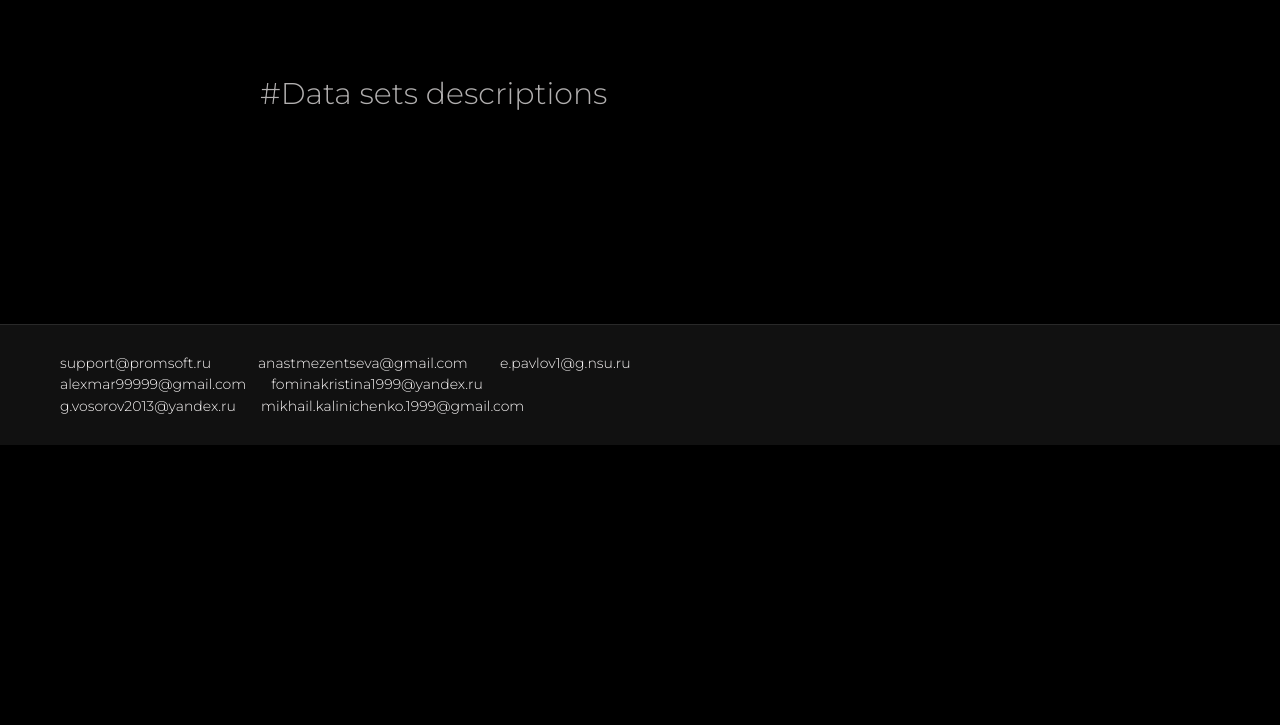
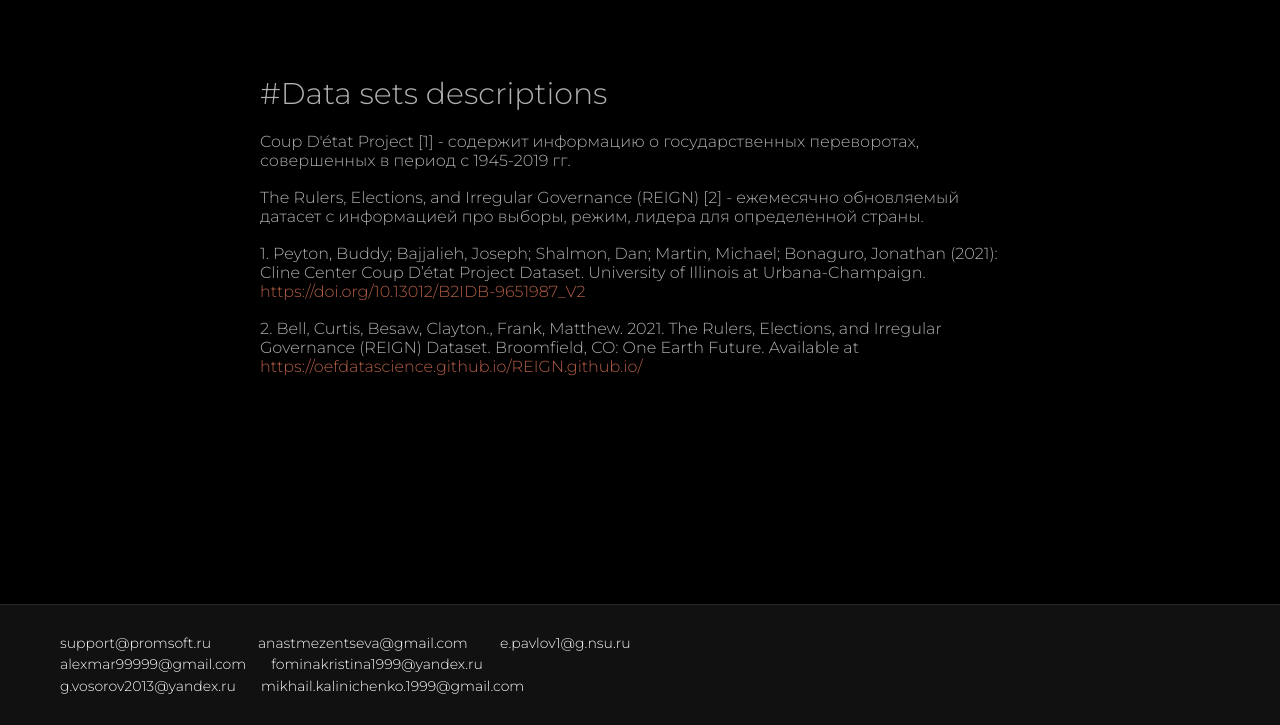
Before and after one commit to comptech-winter-school/coup-prediction, a Django app: page /datasets in a window 1280 px wide. Shown: the part 482-1207 px from the top of the page. Before the commit the page ends 927 px from the top, so only its background shows below. Run offline with Django 3.2, Linux system fonts and the light colour scheme.

Commit message:
datasets descriptions were added

```diff
--- a/CoupPrediction/CoupPredictionApp/static/CoupPredictionApp/css/tilda-blocks-2.12.css
+++ b/CoupPrediction/CoupPredictionApp/static/CoupPredictionApp/css/tilda-blocks-2.12.css
@@ -2738,6 +2738,10 @@ img:not([src]) {
     line-height: 1.35
 }
 
+.t120__preface span{
+    margin-top: 20px;
+}
+
 @media screen and (max-width: 640px) {
     .t119__preface {
         font-size: 22px
--- a/CoupPrediction/CoupPredictionApp/templates/CoupPredictionApp/Review.html
+++ b/CoupPrediction/CoupPredictionApp/templates/CoupPredictionApp/Review.html
@@ -21,9 +21,12 @@
     <meta name="robots" content="nofollow">
     <link rel="shortcut icon" href="https://static.tildacdn.com/img/tildafavicon.ico" type="image/x-icon">
     <!-- Assets -->
-    <link rel="stylesheet" href="{% static 'CoupPredictionApp/css/tilda-grid-3.0.min.css' %}" type="text/css" media="all">
-    <link rel="stylesheet" href="{% static 'CoupPredictionApp/css/tilda-blocks-2.12.css' %}" type="text/css" media="all">
-    <link rel="stylesheet" href="{% static 'CoupPredictionApp/css/tilda-animation-1.0.min.css' %}" type="text/css" media="all">
+    <link rel="stylesheet" href="{% static 'CoupPredictionApp/css/tilda-grid-3.0.min.css' %}" type="text/css"
+          media="all">
+    <link rel="stylesheet" href="{% static 'CoupPredictionApp/css/tilda-blocks-2.12.css' %}" type="text/css"
+          media="all">
+    <link rel="stylesheet" href="{% static 'CoupPredictionApp/css/tilda-animation-1.0.min.css' %}" type="text/css"
+          media="all">
     <script type="text/javascript" async="" id="tildastatscript"
             src="{% static 'CoupPredictionApp/js/tildasimplestat-0.1.min.js' %}"></script>
     <script src="{% static 'CoupPredictionApp/js/jquery-1.10.2.min.js' %}"></script>
@@ -98,7 +101,26 @@
             <div class="t-container ">
                 <div class="t-col t-col_8 t-prefix_2">
                     <div class="t119__preface t-descr" style="opacity:0.70;" field="text"><span
-                            style="color: rgb(252, 249, 249);">#Data sets descriptions</span></div>
+                            style="color: rgb(252, 249, 249);">#Data sets descriptions</span></div><br>
+                    <div class="t120__preface t-descr" style="opacity:0.70;" field="text"><span
+                            style="color: rgb(252, 249, 249);">Coup D'état Project [1] - содержит информацию о государственных
+                        переворотах, совершенных в период с 1945-2019 гг.</span></div><br>
+
+                    <div class="t120__preface t-descr" style="opacity:0.70; size: 12px" field="text"><span
+                            style="color: rgb(252, 249, 249); margin-top: 10px"> The Rulers, Elections, and Irregular Governance (REIGN) [2] -
+                        ежемесячно обновляемый датасет с
+                        информацией про выборы, режим, лидера для определенной страны.</span></div><br>
+
+                    <div class="t120__preface t-descr" style="opacity:0.70; size: 12px" field="text"><span
+                            style="color: rgb(252, 249, 249);"> 1. Peyton, Buddy; Bajjalieh, Joseph; Shalmon, Dan; Martin,
+                        Michael; Bonaguro, Jonathan (2021):
+                        Cline Center Coup D’état Project Dataset. University of Illinois at Urbana-Champaign.
+                        <a href="https://doi.org/10.13012/B2IDB-9651987_V2">https://doi.org/10.13012/B2IDB-9651987_V2</a></span></div><br>
+                    <div class="t120__preface t-descr" style="opacity:0.70; size: 12px" field="text"><span
+                            style="color: rgb(252, 249, 249);"> 2. Bell, Curtis, Besaw, Clayton., Frank, Matthew. 2021. The
+                        Rulers, Elections, and Irregular
+                        Governance (REIGN) Dataset. Broomfield, CO: One Earth Future. Available at
+                        <a href="https://oefdatascience.github.io/REIGN.github.io/">https://oefdatascience.github.io/REIGN.github.io/</a></span></div><br>
                 </div>
             </div>
         </div>
--- a/CoupPrediction/CoupPredictionApp/templates/CoupPredictionApp/main.html
+++ b/CoupPrediction/CoupPredictionApp/templates/CoupPredictionApp/main.html
@@ -88,8 +88,8 @@
                 <div class="t-col t-col_5 ">
                     <div class="t195__text t-text t-text_md" style="" field="text"><strong
                             style="color: rgb(252, 249, 249); font-size: 26px;">Coup d'état</strong><br><span
-                            style="font-family: Montserrat; color: rgb(252, 249, 249);">Coup d'état uses historical data and machine learning to predict the likelihood of a coup attempt occurring in any country on a month to month basis. Using historical coup activity, Coup d'état identifies the baseline risk factors and short-term triggers that greatly increase the likelihood of a coup. All the data are open-source, unclassified, and available on the </span><a
-                            href="{% url 'datasets' %}">Dataset page</a>.
+                            style="font-family: Montserrat; color: rgb(252, 249, 249);">Coup d'état uses historical data and machine learning to predict the likelihood of a coup attempt occurring in any country on a month to month basis. Using historical coup activity, Coup d'état identifies the baseline risk factors and short-term triggers that greatly increase the likelihood of a coup. All the data are open-source, unclassified, and available on the </span>
+                        <a href="{% url 'datasets' %}">Dataset page</a>.
                     </div>
                 </div>
                 <div class="t-col t-col_6 t195__imgsection" itemscope="" itemtype="http://schema.org/ImageObject">
```
